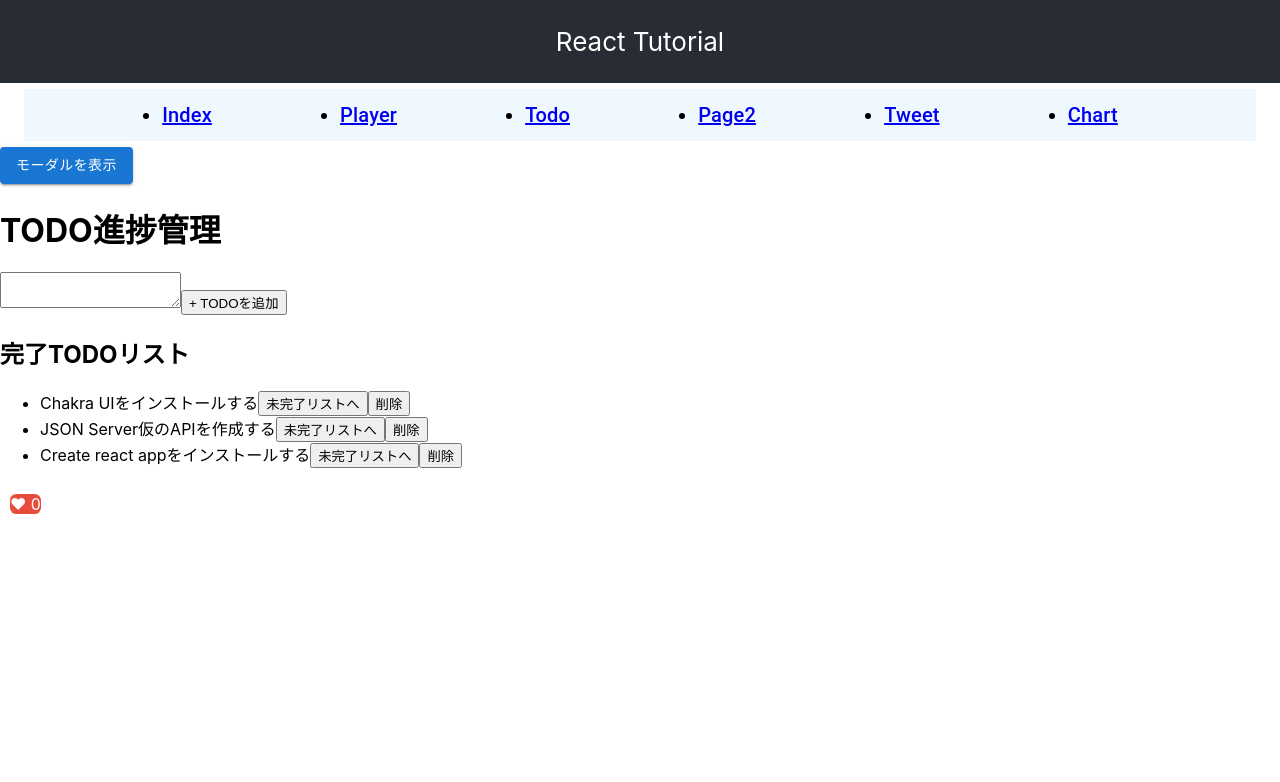
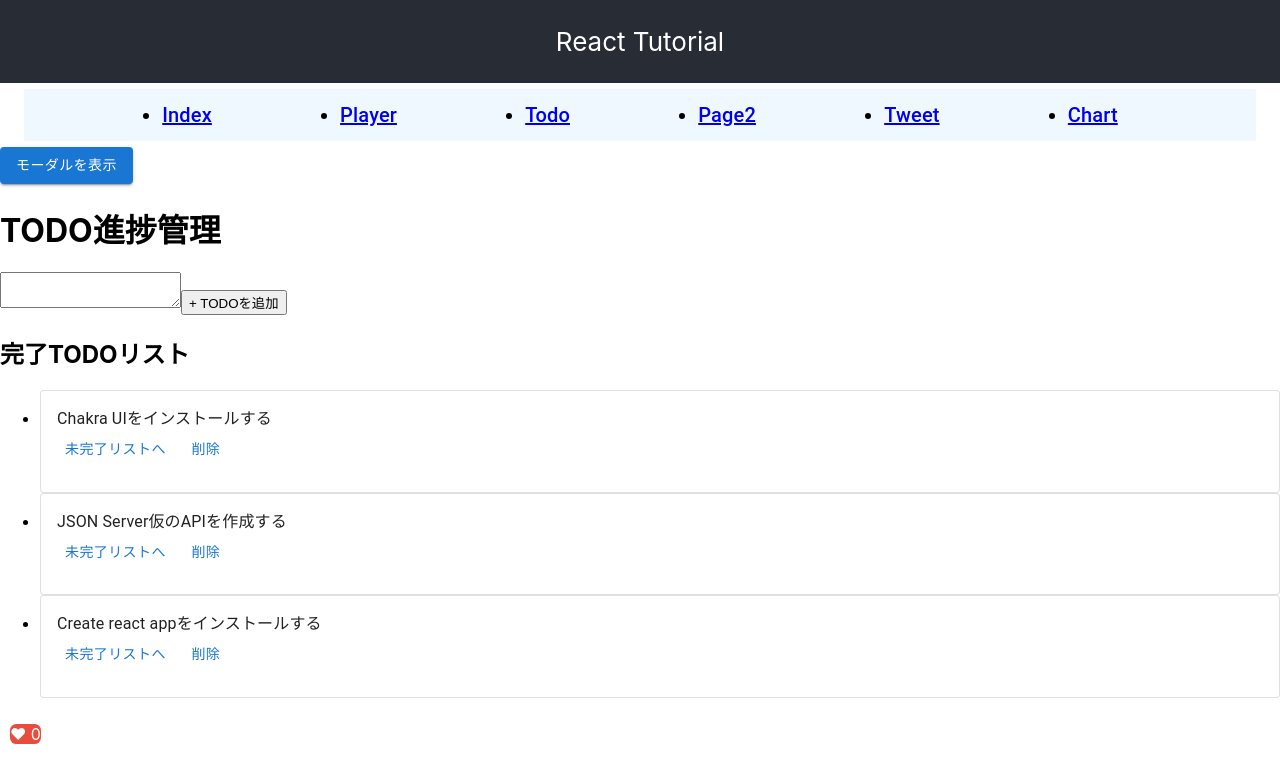
Before and after one commit to Kou-ISK/react-tutorial, a React (Create React App) app: page /todo in a window 1280 px wide. Shown: the top 782 px of the page. Built offline with nearby package versions, Linux system fonts and the light colour scheme; data requests are answered from the project's data file.

Commit message:
feat: TodoリストのUIを修正

```diff
--- a/src/components/TodoItem.tsx
+++ b/src/components/TodoItem.tsx
@@ -1,5 +1,6 @@
 import React from "react";
 import { Todo } from "../types/Todo";
+import { Card, Button, CardHeader, CardContent, Typography } from "@mui/material";
 
 // 1つのTodo、内容と移動・削除ボタン
 export const TodoItem = ({ todo, toggleTodoListItemStatus, deleteTodoListItem }: { todo: Todo; toggleTodoListItemStatus: any; deleteTodoListItem: any }) => {
@@ -8,9 +9,13 @@ export const TodoItem = ({ todo, toggleTodoListItemStatus, deleteTodoListItem }:
     const handleDeleteTodoListItem = () => deleteTodoListItem(todo.id);
     return (
         <>
-            {todo.content}
-            <button onClick={handleToggleTodoListItemStatus}>{todo.done ? "未完了リストへ" : "完了リストへ"}</button>
-            <button onClick={handleDeleteTodoListItem}>削除</button>
+            <Card variant="outlined">
+                <CardContent>
+                    <Typography>{todo.content}</Typography>
+                    <Button onClick={handleToggleTodoListItemStatus}>{todo.done ? "未完了リストへ" : "完了リストへ"}</Button>
+                    <Button onClick={handleDeleteTodoListItem}>削除</Button>
+                </CardContent>
+            </Card>
         </>
     );
 };
```
